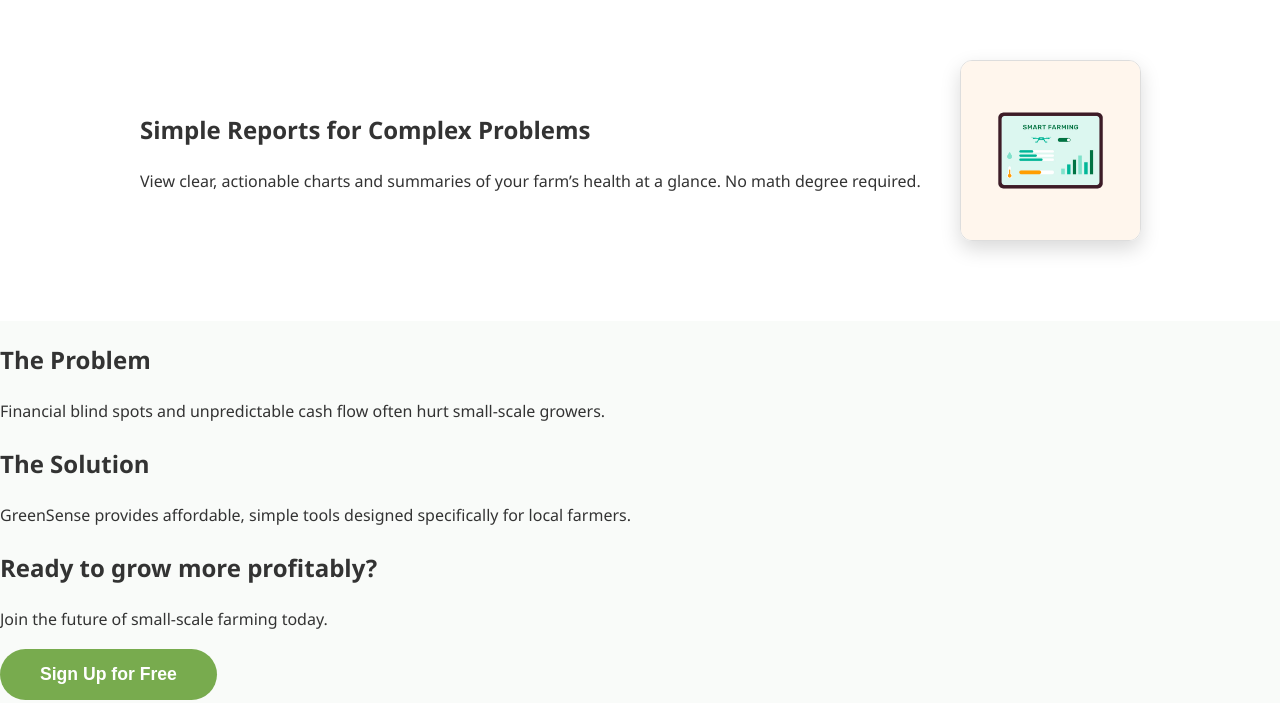
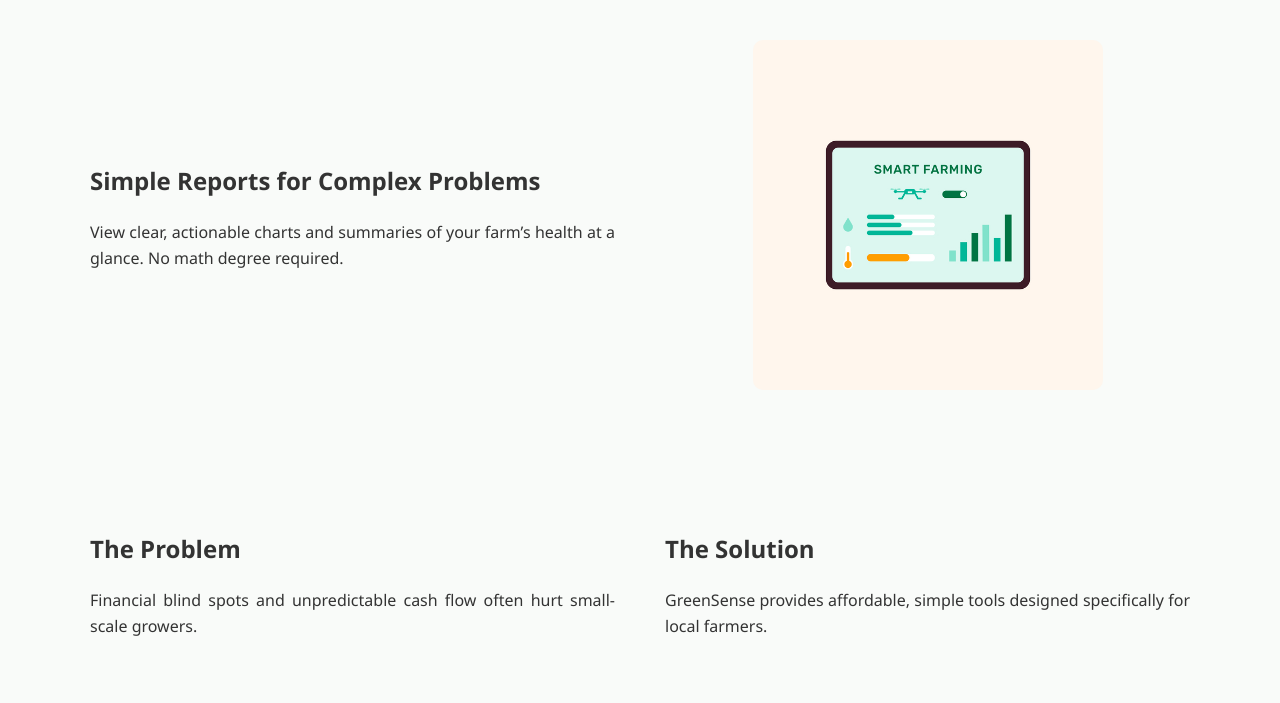
Before and after one commit to JustCodeJeric/FA2, a plain HTML site: page index.html in a window 1280 px wide. Shown: the part 1261-1964 px from the top of the page. Drawn offline with Linux system fonts and the light colour scheme.

Commit message:
Update styles for visual section and containers
Refactor visual section styles for better layout and centering.

```diff
--- a/style.css
+++ b/style.css
@@ -94,34 +94,42 @@ body {
 .icon { font-size: 2.5rem; margin-bottom: 15px; }
 
 /* Visual Section */
-.visual {
-    padding: 80px 5%;
-    background-color: #fff;
+/* This ensures the whole block is in the middle of your screen */
+.visual, .info {
+    width: 100%;
+    display: flex;
+    justify-content: center; /* This centers the "box" */
+    padding: 60px 0;
 }
 
-.visual-container {
-    display: flex;
+.visual-container, .info-grid {
+    width: 90%;            /* Keeps it from touching the screen edges */
+    max-width: 1100px;     /* Limits how wide it gets on big monitors */
+    display: flex;         /* Or grid */
     align-items: center;
-    justify-content: space-between;
-    gap: 40px;
-    max-width: 1000px;
-    margin: 0 auto;
+    gap: 50px;
+    margin: 0 auto;        /* The "Magic" line for centering */
 }
 
+/* Fix for the Text specifically */
+.text-side, .info-item {
+    flex: 1;
+    text-align: justify;   /* Your requested justification */
+    text-justify: inter-word;
+}
+
+/* Fix for the Image specifically */
 .image-side {
     flex: 1;
     display: flex;
-    justify-content: center;
+    justify-content: center; /* Centers the image inside its half */
 }
 
 .dashboard-img {
     width: 100%;
-    max-width: 500px;
-    max-height: 350px;
-    object-fit: cover;
-    border-radius: 12px;
-    box-shadow: 0 8px 20px rgba(0,0,0,0.15);
-    border: 1px solid #ddd;
+    max-width: 350px;      /* The size you wanted */
+    height: auto;
+    border-radius: 10px;
 }
 
 
```
